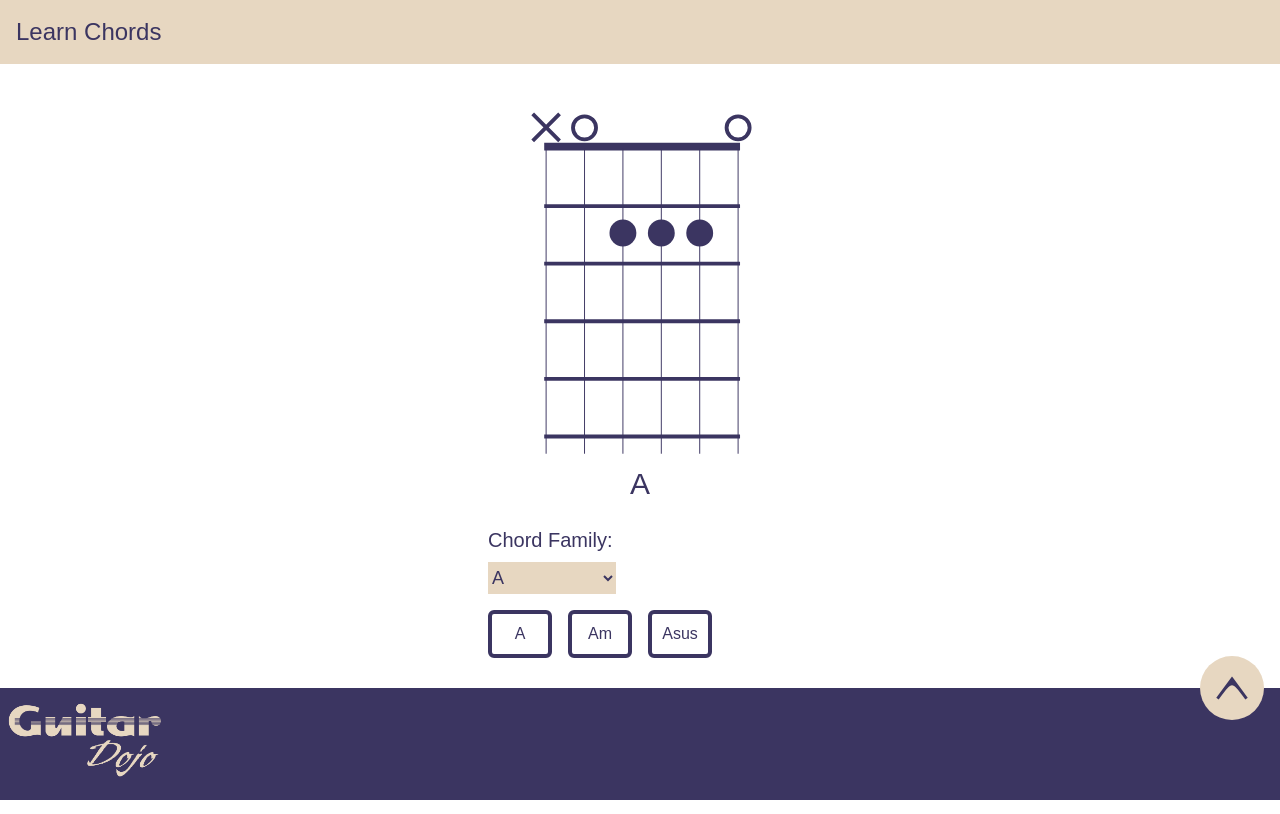
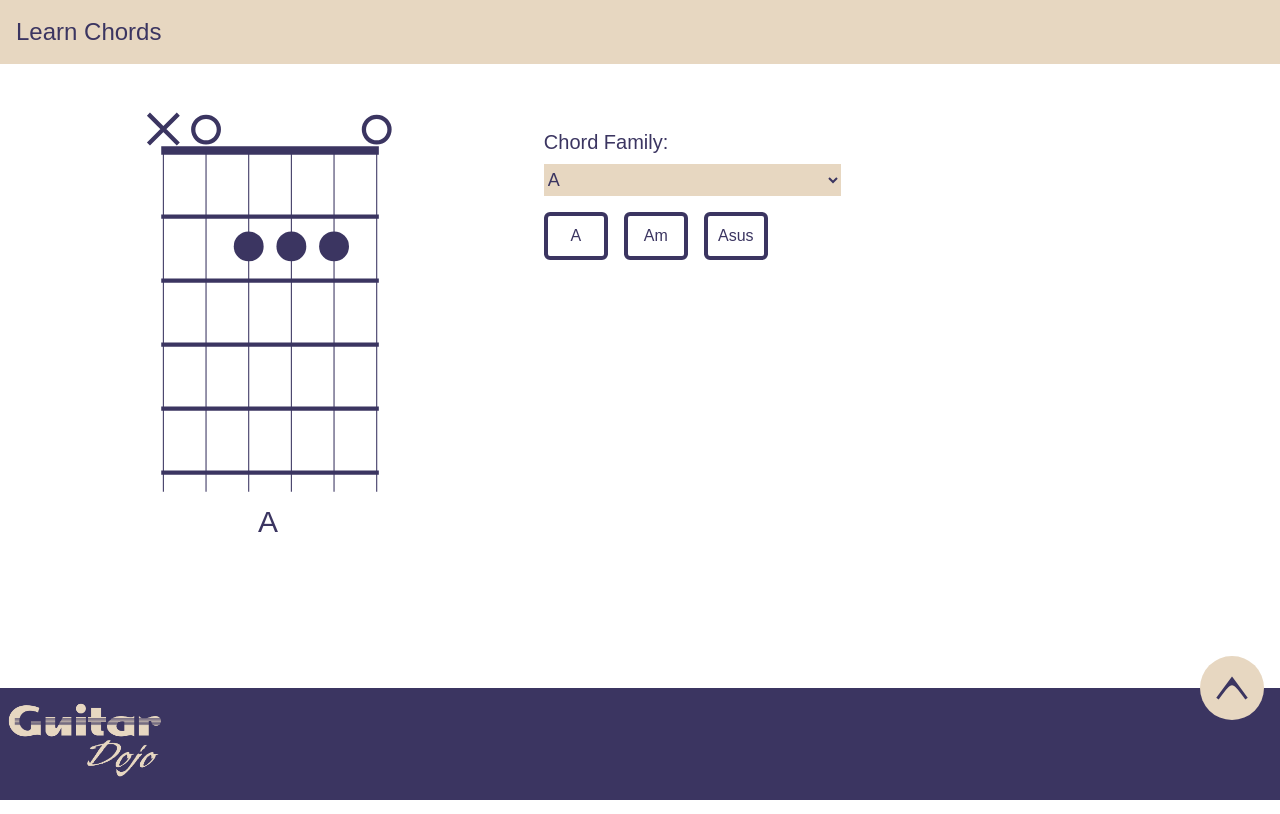
Before and after one commit to ez3kiel43/guitar-dojo, a Next.js app: page / in a window 1280 px wide. Built offline with nearby package versions, Linux system fonts and the light colour scheme; a web font is replaced by a local one.

Commit message:
desktop styling fix

```diff
--- a/app/page.js
+++ b/app/page.js
@@ -33,9 +33,9 @@ export default function LearnChords() {
 
 	return (
 		<>
-			<main className="w-full mx-auto py-12 overflow-hidden max-w-sm">
-				<section>
-					<article className="w-3/5 mx-auto">
+			<main className="w-full mx-auto py-12 overflow-hidden max-w-sm md:max-w-full">
+				<section className="md:flex md:w-full">
+					<article className="w-3/5 mx-auto ">
 						<ChordTemplate
 							chordData={chords[currentChord]}
 							clickFn={null}
--- a/components/chord_template.js
+++ b/components/chord_template.js
@@ -7,7 +7,7 @@ export default function ChordTemplate({ clickFn, chordData }) {
 			data-name="template"
 			xmlns="http://www.w3.org/2000/svg"
 			viewBox="0 0 240 360"
-			className="w-full mx-auto"
+			className="w-full mx-auto max-h-96"
 			onClick={clickFn}
 		>
 			<line
```
